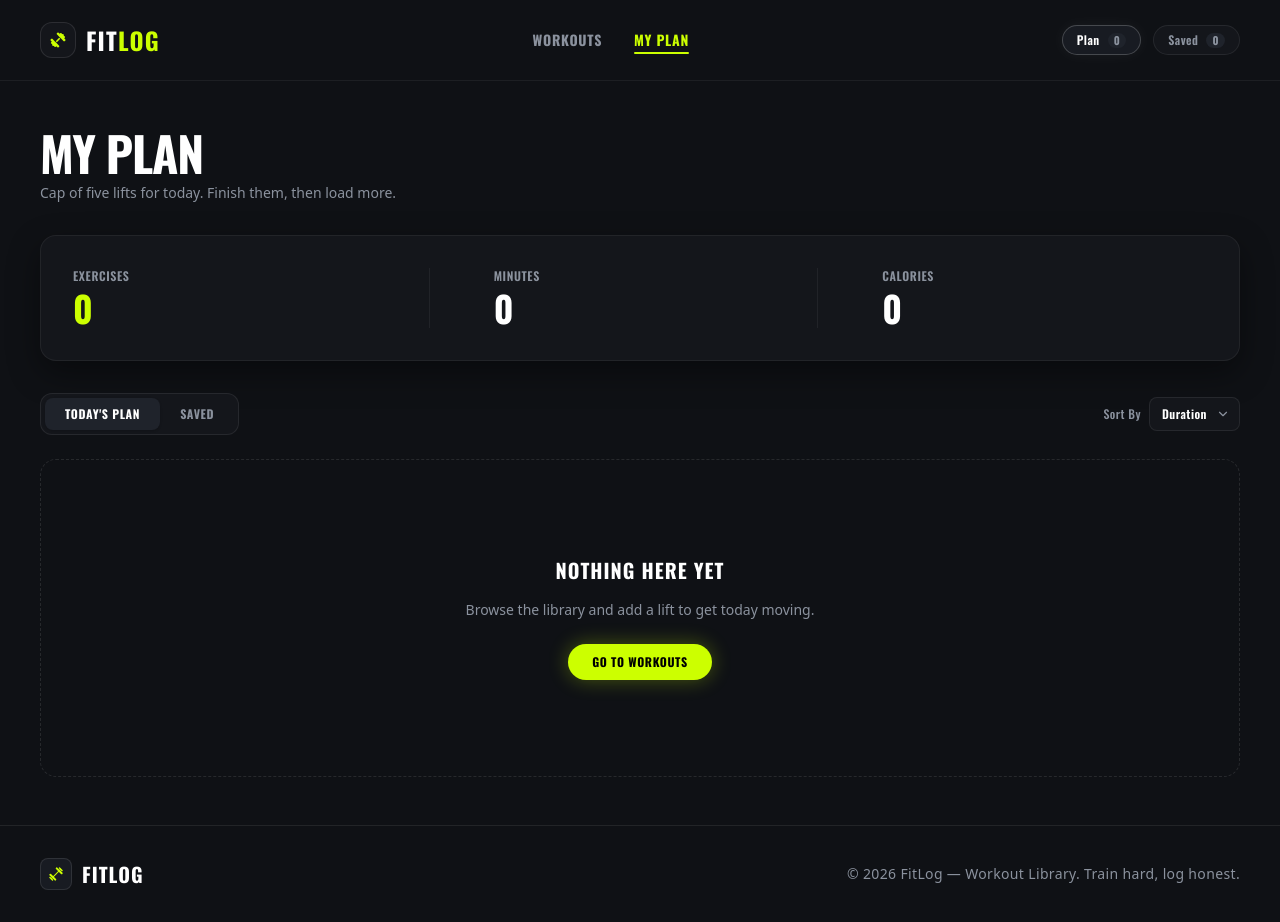
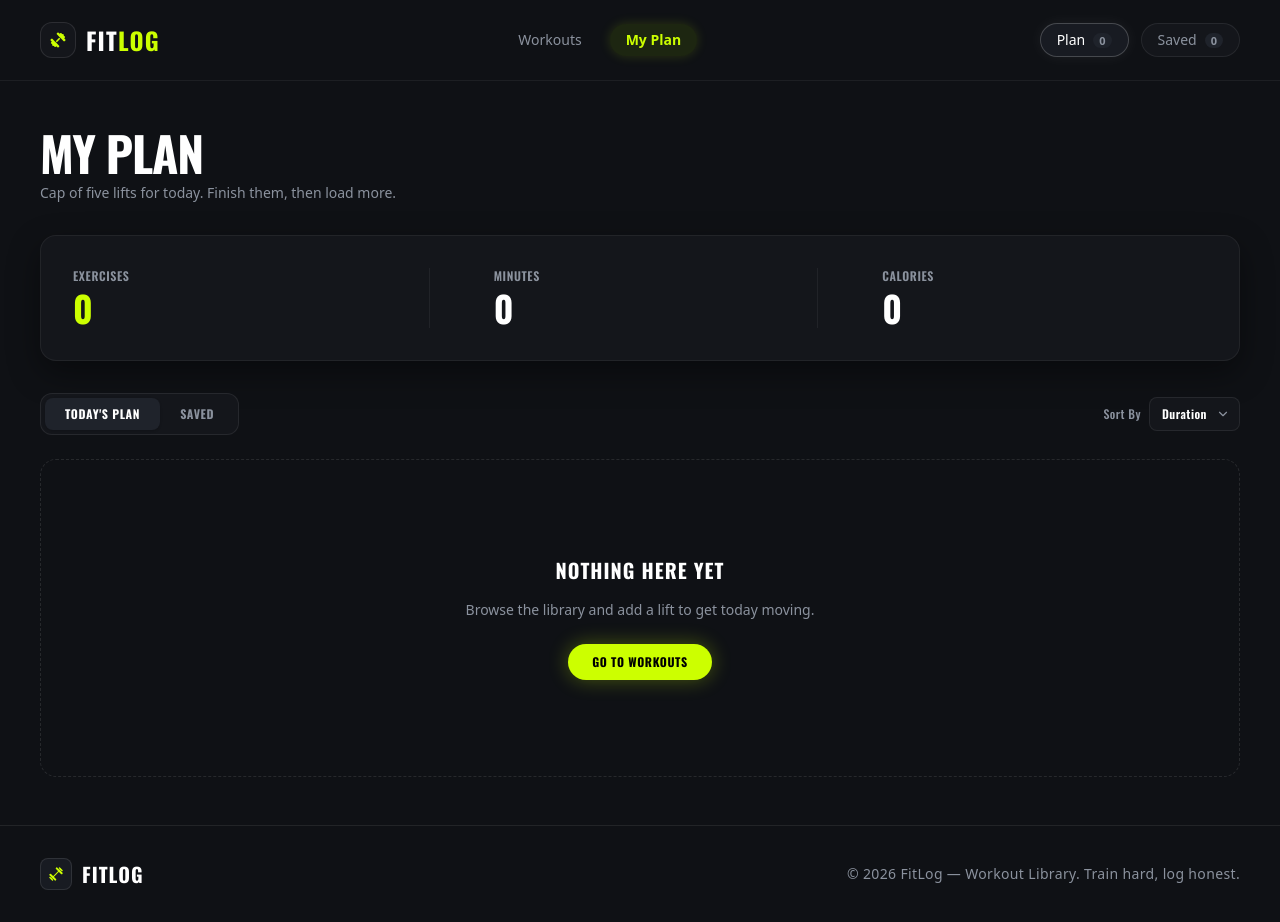
Before and after one commit to lamiakajal/fit-log, a Next.js app: page /my-plan in a window 1280 px wide. Built offline with nearby package versions, Linux system fonts and the light colour scheme.

Commit message:
style(navbar): match font sizes and add smooth pill hover animations

```diff
--- a/src/app/my-plan/page.tsx
+++ b/src/app/my-plan/page.tsx
@@ -1,8 +1,9 @@
 "use client";
 
-import { useState, useMemo, useEffect, useRef } from "react";
+import { useState, useMemo, useEffect, useRef, Suspense } from "react";
 import Image from "next/image";
 import Link from "next/link";
+import { useSearchParams, useRouter } from "next/navigation";
 import {
   FiCheck,
   FiX,
@@ -17,14 +18,19 @@ import { Workout } from "@/components/WorkoutLibrary";
 
 type SortOption = "duration" | "calories" | "rating" | "name";
 
-export default function MyPlanPage() {
+function MyPlanContent() {
+  const router = useRouter();
+  const searchParams = useSearchParams();
+  const queryTab = searchParams.get("tab");
+
+  // Tab state derived directly from query parameter
+  const activeTab: "plan" | "saved" = queryTab === "saved" ? "saved" : "plan";
+
   const { planIds, savedIds, togglePlan, toggleSaved } = useWorkout();
-
-  const [activeTab, setActiveTab] = useState<"plan" | "saved">("plan");
   const [sortBy, setSortBy] = useState<SortOption>("duration");
   const [completedIds, setCompletedIds] = useState<number[]>([]);
 
-  // Section Observer for smooth entry animations
+  // Section Observer for initial entry animation
   const pageRef = useRef<HTMLElement>(null);
   const [isVisible, setIsVisible] = useState(false);
 
@@ -59,16 +65,18 @@ export default function MyPlanPage() {
     });
   }, [activeTab, planIds, savedIds, sortBy]);
 
-  // Dynamic Calculated Metrics (Based on Today's Plan)
+  // Dynamic Calculated Metrics
   const allWorkouts = workoutsData as Workout[];
-  const plannedWorkouts = allWorkouts.filter((w) => planIds.includes(w.id));
+  const targetWorkouts = allWorkouts.filter((w) =>
+    (activeTab === "plan" ? planIds : savedIds).includes(w.id),
+  );
 
-  const totalExercises = plannedWorkouts.length;
-  const totalMinutes = plannedWorkouts.reduce(
+  const totalExercises = targetWorkouts.length;
+  const totalMinutes = targetWorkouts.reduce(
     (acc, curr) => acc + curr.duration,
     0,
   );
-  const totalCalories = plannedWorkouts.reduce(
+  const totalCalories = targetWorkouts.reduce(
     (acc, curr) => acc + curr.caloriesBurned,
     0,
   );
@@ -79,12 +87,16 @@ export default function MyPlanPage() {
     );
   };
 
+  const handleTabSwitch = (tab: "plan" | "saved") => {
+    router.replace(`/my-plan?tab=${tab}`, { scroll: false });
+  };
+
   return (
     <main
       ref={pageRef}
       className="w-full max-w-7xl mx-auto px-4 sm:px-6 md:px-8 lg:px-10 py-8 sm:py-12 select-none min-h-[80vh] flex flex-col overflow-hidden"
     >
-      {/* 1. Header Title & Subtitle with Fade-in Animation */}
+      {/* 1. Header Title & Subtitle */}
       <header
         className={`space-y-1.5 mb-8 transition-all duration-500 ease-out ${
           isVisible ? "opacity-100 translate-y-0" : "opacity-0 -translate-y-4"
@@ -98,13 +110,12 @@ export default function MyPlanPage() {
         </p>
       </header>
 
-      {/* 2. Top Summary Stat Metric Banner with Slide-up Animation */}
+      {/* 2. Top Summary Stat Metric Banner */}
       <section
         className={`w-full bg-[#14161b] border border-white/6 rounded-2xl p-6 sm:p-8 mb-8 grid grid-cols-1 sm:grid-cols-3 gap-6 sm:gap-8 divide-y sm:divide-y-0 sm:divide-x divide-white/6 shadow-[0_12px_32px_rgba(0,0,0,0.4)] transition-all duration-700 ease-out delay-100 ${
           isVisible ? "opacity-100 translate-y-0" : "opacity-0 translate-y-6"
         }`}
       >
-        {/* Exercises */}
         <div className="flex flex-col space-y-1">
           <span className="text-[#8b929e] text-xs font-semibold uppercase tracking-wider font-heading">
             Exercises
@@ -114,7 +125,6 @@ export default function MyPlanPage() {
           </span>
         </div>
 
-        {/* Minutes */}
         <div className="flex flex-col space-y-1 sm:pl-8 pt-4 sm:pt-0">
           <span className="text-[#8b929e] text-xs font-semibold uppercase tracking-wider font-heading">
             Minutes
@@ -124,7 +134,6 @@ export default function MyPlanPage() {
           </span>
         </div>
 
-        {/* Calories */}
         <div className="flex flex-col space-y-1 sm:pl-8 pt-4 sm:pt-0">
           <span className="text-[#8b929e] text-xs font-semibold uppercase tracking-wider font-heading">
             Calories
@@ -145,7 +154,7 @@ export default function MyPlanPage() {
         <div className="inline-flex items-center bg-[#14161b] p-1 rounded-xl border border-white/8 self-start">
           <button
             type="button"
-            onClick={() => setActiveTab("plan")}
+            onClick={() => handleTabSwitch("plan")}
             className={`px-4 sm:px-5 py-2 rounded-lg font-heading text-xs font-bold uppercase tracking-wider transition-all duration-200 cursor-pointer ${
               activeTab === "plan"
                 ? "bg-[#1f232b] text-white shadow-sm"
@@ -156,7 +165,7 @@ export default function MyPlanPage() {
           </button>
           <button
             type="button"
-            onClick={() => setActiveTab("saved")}
+            onClick={() => handleTabSwitch("saved")}
             className={`px-4 sm:px-5 py-2 rounded-lg font-heading text-xs font-bold uppercase tracking-wider transition-all duration-200 cursor-pointer ${
               activeTab === "saved"
                 ? "bg-[#1f232b] text-white shadow-sm"
@@ -167,7 +176,7 @@ export default function MyPlanPage() {
           </button>
         </div>
 
-        {/* Sort By Dropdown (Type-Safe Fix) */}
+        {/* Sort By Dropdown */}
         <div className="flex items-center gap-2 self-end sm:self-auto text-xs text-[#8b929e] font-heading font-medium">
           <span>Sort By</span>
           <div className="relative">
@@ -193,7 +202,7 @@ export default function MyPlanPage() {
         }`}
       >
         {workoutsList.length === 0 ? (
-          /* ================= STATE 1: EMPTY STATE CONTAINER ================= */
+          /* Empty State */
           <div className="w-full border border-dashed border-white/10 rounded-2xl py-16 sm:py-24 px-4 flex flex-col items-center justify-center text-center space-y-4">
             <h3 className="font-heading text-lg sm:text-xl font-bold uppercase tracking-wider text-white">
               NOTHING HERE YET
@@ -209,7 +218,7 @@ export default function MyPlanPage() {
             </Link>
           </div>
         ) : (
-          /* ================= STATES 2 & 3: HORIZONTAL WORKOUT CARDS ================= */
+          /* Workout Cards */
           <div className="space-y-4">
             {workoutsList.map((item, index) => {
               const isCompleted = completedIds.includes(item.id);
@@ -224,7 +233,6 @@ export default function MyPlanPage() {
                 >
                   {/* Left: Thumbnail & Info */}
                   <div className="flex items-center gap-4 sm:gap-5 w-full md:w-auto">
-                    {/* Thumbnail Image */}
                     <Link
                       href={`/workouts/${item.id}`}
                       className="relative w-24 sm:w-28 h-16 sm:h-18 rounded-xl overflow-hidden bg-[#181b22] shrink-0 border border-white/8 cursor-pointer"
@@ -238,7 +246,6 @@ export default function MyPlanPage() {
                       />
                     </Link>
 
-                    {/* Metadata */}
                     <div className="flex flex-col space-y-1 min-w-0">
                       <Link
                         href={`/workouts/${item.id}`}
@@ -251,7 +258,6 @@ export default function MyPlanPage() {
                       <span className="text-[#8b929e] text-xs font-light">
                         {item.equipment}
                       </span>
-                      {/* Stat chips */}
                       <div className="flex items-center gap-3 text-xs text-[#8b929e] pt-0.5">
                         <span className="flex items-center gap-1 text-[#ccff00]">
                           <FiClock className="w-3.5 h-3.5 shrink-0" />
@@ -273,9 +279,8 @@ export default function MyPlanPage() {
                     </div>
                   </div>
 
-                  {/* Right: Action Buttons */}
+                  {/* Right: Actions */}
                   <div className="flex items-center gap-2.5 sm:gap-3 w-full md:w-auto justify-end pt-2 md:pt-0 border-t md:border-t-0 border-white/6">
-                    {/* View Details Button */}
                     <Link
                       href={`/workouts/${item.id}`}
                       className="px-4 py-2 rounded-lg border border-white/10 hover:border-white/25 bg-[#181b22] text-xs font-heading font-semibold text-white tracking-wider uppercase transition-all cursor-pointer hover:bg-[#20242d] transform-gpu active:scale-95"
@@ -299,7 +304,7 @@ export default function MyPlanPage() {
                       </button>
                     )}
 
-                    {/* Remove ✕ Button */}
+                    {/* Remove Button */}
                     <button
                       type="button"
                       aria-label="Remove item"
@@ -324,3 +329,17 @@ export default function MyPlanPage() {
     </main>
   );
 }
+
+export default function MyPlanPage() {
+  return (
+    <Suspense
+      fallback={
+        <div className="min-h-[80vh] flex items-center justify-center text-[#8b929e]">
+          Loading...
+        </div>
+      }
+    >
+      <MyPlanContent />
+    </Suspense>
+  );
+}
--- a/src/components/Navbar.tsx
+++ b/src/components/Navbar.tsx
@@ -9,14 +9,16 @@ import { useWorkout } from "@/context/WorkoutContext";
 function NavbarContent() {
   const pathname = usePathname();
   const searchParams = useSearchParams();
-  const tabParam = searchParams.get("tab");
+  const currentTab = searchParams.get("tab");
 
   const { planIds, savedIds } = useWorkout();
 
   // Active state detection
   const isPlanActive =
-    pathname === "/my-plan" && (tabParam === "plan" || !tabParam);
-  const isSavedActive = pathname === "/my-plan" && tabParam === "saved";
+    pathname === "/my-plan" && (currentTab === "plan" || !currentTab);
+  const isSavedActive = pathname === "/my-plan" && currentTab === "saved";
+  const isWorkoutsActive = pathname === "/";
+  const isMyPlanActive = pathname === "/my-plan";
 
   return (
     <header className="w-full bg-[#0f1115] border-b border-white/6 sticky top-0 z-40 backdrop-blur-md bg-opacity-95">
@@ -26,7 +28,7 @@ function NavbarContent() {
           href="/"
           className="flex items-center gap-2.5 text-white hover:text-[#ccff00] transition-colors group cursor-pointer"
         >
-          <div className="w-9 h-9 rounded-xl bg-[#14161b] border border-white/10 flex items-center justify-center text-[#ccff00] group-hover:scale-105 group-hover:border-[#ccff00]/40 transition-all">
+          <div className="w-9 h-9 rounded-xl bg-[#14161b] border border-white/10 flex items-center justify-center text-[#ccff00] group-hover:scale-105 group-hover:border-[#ccff00]/40 transition-all duration-300">
             <FaDumbbell className="w-4 h-4 transform -rotate-45" />
           </div>
           <span className="font-heading text-xl sm:text-2xl font-extrabold tracking-wider uppercase text-white">
@@ -34,55 +36,49 @@ function NavbarContent() {
           </span>
         </Link>
 
-        {/* Center Navigation Links */}
-        <nav className="flex items-center gap-6 sm:gap-8">
+        {/* Center Navigation Links with Smooth Pill Animation */}
+        <nav className="flex items-center gap-2 sm:gap-3">
+          {/* Workouts */}
           <Link
             href="/"
-            className={`font-heading text-xs sm:text-sm font-bold uppercase tracking-wider transition-colors relative py-1 ${
-              pathname === "/"
-                ? "text-[#ccff00]"
-                : "text-[#8b929e] hover:text-white"
+            className={`px-4 py-1.5 rounded-full text-xs sm:text-sm font-medium transition-all duration-300 ease-out cursor-pointer transform-gpu hover:scale-[1.03] active:scale-95 ${
+              isWorkoutsActive
+                ? "bg-[#1d2611] text-[#ccff00] font-semibold shadow-[0_0_12px_rgba(204,255,0,0.15)]"
+                : "text-[#8b929e] hover:text-white hover:bg-white/5"
             }`}
           >
             Workouts
-            {pathname === "/" && (
-              <span className="absolute bottom-0 left-0 w-full h-0.5 bg-[#ccff00] rounded-full" />
-            )}
           </Link>
 
+          {/* My Plan */}
           <Link
             href="/my-plan?tab=plan"
-            className={`font-heading text-xs sm:text-sm font-bold uppercase tracking-wider transition-colors relative py-1 ${
-              pathname === "/my-plan"
-                ? "text-[#ccff00]"
-                : "text-[#8b929e] hover:text-white"
+            className={`px-4 py-1.5 rounded-full text-xs sm:text-sm font-medium transition-all duration-300 ease-out cursor-pointer transform-gpu hover:scale-[1.03] active:scale-95 ${
+              isMyPlanActive
+                ? "bg-[#1d2611] text-[#ccff00] font-semibold shadow-[0_0_12px_rgba(204,255,0,0.15)]"
+                : "text-[#8b929e] hover:text-white hover:bg-white/5"
             }`}
           >
             My Plan
-            {pathname === "/my-plan" && (
-              <span className="absolute bottom-0 left-0 w-full h-0.5 bg-[#ccff00] rounded-full" />
-            )}
           </Link>
         </nav>
 
-        {/* Right Badges: Plan & Saved Dynamic Pill Buttons */}
+        {/* Right Badges: Font size strictly matching menu (text-xs sm:text-sm font-medium) */}
         <div className="flex items-center gap-2 sm:gap-3">
-          {/* Plan Button */}
+          {/* Plan Pill Button */}
           <Link
             href="/my-plan?tab=plan"
-            scroll={false}
-            className={`group flex items-center gap-2 px-3.5 py-1.5 rounded-full transition-all duration-200 text-xs font-heading font-semibold cursor-pointer transform-gpu active:scale-95 ${
+            className={`group flex items-center gap-2 px-3.5 sm:px-4 py-1.5 rounded-full transition-all duration-300 ease-out text-xs sm:text-sm font-medium cursor-pointer transform-gpu hover:-translate-y-0.5 active:scale-95 ${
               isPlanActive
-                ? "bg-[#181b22] border border-white/20 text-white shadow-[0_0_15px_rgba(255,255,255,0.05)]"
-                : "bg-[#14161b] hover:bg-[#181b22] border border-white/8 hover:border-white/20 text-[#8b929e] hover:text-white"
+                ? "bg-[#181b22] border border-white/20 text-white shadow-[0_0_15px_rgba(255,255,255,0.06)]"
+                : "bg-[#14161b] hover:bg-[#181b22] border border-white/8 hover:border-[#ccff00]/40 text-[#8b929e] hover:text-white hover:shadow-[0_0_16px_rgba(204,255,0,0.12)]"
             }`}
           >
             <span className={isPlanActive ? "text-white" : ""}>Plan</span>
-            {/* Count Badge: 0 hole greyish, > 0 hole neon green */}
             <span
-              className={`font-bold px-1.5 py-0.5 rounded-full text-[11px] leading-none min-w-4 text-center transition-colors ${
+              className={`font-bold px-1.5 py-0.5 rounded-full text-[11px] leading-none min-w-4 text-center transition-all duration-300 ${
                 planIds.length > 0
-                  ? "bg-[#ccff00] text-black shadow-[0_0_10px_rgba(204,255,0,0.3)]"
+                  ? "bg-[#ccff00] text-black shadow-[0_0_10px_rgba(204,255,0,0.35)] group-hover:scale-105"
                   : "bg-[#1f232b] text-[#8b929e]"
               }`}
             >
@@ -90,22 +86,20 @@ function NavbarContent() {
             </span>
           </Link>
 
-          {/* Saved Button */}
+          {/* Saved Pill Button */}
           <Link
             href="/my-plan?tab=saved"
-            scroll={false}
-            className={`group flex items-center gap-2 px-3.5 py-1.5 rounded-full transition-all duration-200 text-xs font-heading font-semibold cursor-pointer transform-gpu active:scale-95 ${
+            className={`group flex items-center gap-2 px-3.5 sm:px-4 py-1.5 rounded-full transition-all duration-300 ease-out text-xs sm:text-sm font-medium cursor-pointer transform-gpu hover:-translate-y-0.5 active:scale-95 ${
               isSavedActive
-                ? "bg-[#181b22] border border-white/20 text-white shadow-[0_0_15px_rgba(255,255,255,0.05)]"
-                : "bg-[#14161b] hover:bg-[#181b22] border border-white/8 hover:border-white/20 text-[#8b929e] hover:text-white"
+                ? "bg-[#181b22] border border-white/20 text-white shadow-[0_0_15px_rgba(255,255,255,0.06)]"
+                : "bg-[#14161b] hover:bg-[#181b22] border border-white/8 hover:border-[#ccff00]/40 text-[#8b929e] hover:text-white hover:shadow-[0_0_16px_rgba(204,255,0,0.12)]"
             }`}
           >
             <span className={isSavedActive ? "text-white" : ""}>Saved</span>
-            {/* Count Badge: 0 hole greyish, > 0 hole neon green */}
             <span
-              className={`font-bold px-1.5 py-0.5 rounded-full text-[11px] leading-none min-w-4 text-center transition-colors ${
+              className={`font-bold px-1.5 py-0.5 rounded-full text-[11px] leading-none min-w-4 text-center transition-all duration-300 ${
                 savedIds.length > 0
-                  ? "bg-[#ccff00] text-black shadow-[0_0_10px_rgba(204,255,0,0.3)]"
+                  ? "bg-[#ccff00] text-black shadow-[0_0_10px_rgba(204,255,0,0.35)] group-hover:scale-105"
                   : "bg-[#1f232b] text-[#8b929e]"
               }`}
             >
```
